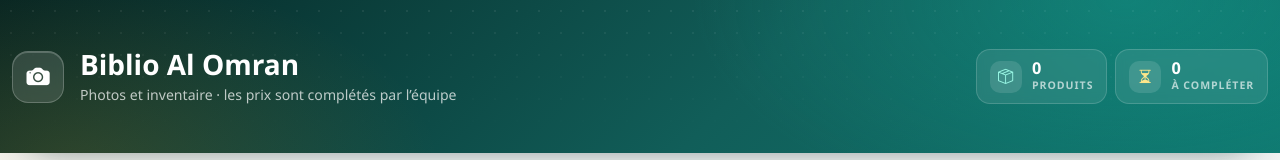
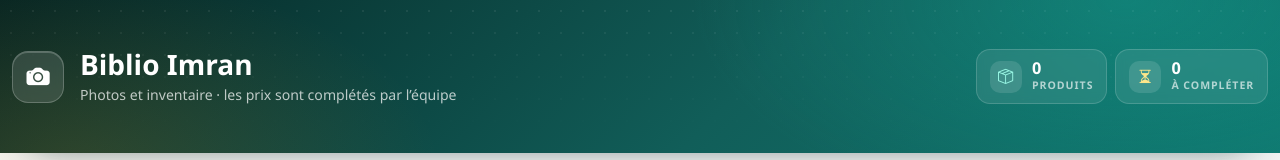
Before and after one commit to anwarbahida/bibliotique-al-omran, a React (Vite) app: page / in a window 1280 px wide. Shown: the top 160 px of the page. Built offline with nearby package versions, Linux system fonts and the light colour scheme; no server answers; the database is empty.

Commit message:
Omran to Imran

```diff
--- a/index.html
+++ b/index.html
@@ -9,7 +9,7 @@
       name="description"
       content="Biblio Al Omran — inventaire de produits avec photos, React, Bootstrap et Firestore."
     />
-    <title>Biblio Al Omran — Inventaire produits</title>
+    <title>Biblio Imran — Inventaire produits</title>
   </head>
   <body>
     <div id="root"></div>
--- a/package.json
+++ b/package.json
@@ -1,5 +1,5 @@
 {
-  "name": "bibliotiquealomran",
+  "name": "bibliotiqueImran",
   "private": true,
   "version": "0.0.0",
   "type": "module",
--- a/src/config.js
+++ b/src/config.js
@@ -1,4 +1,4 @@
-export const APP_NAME = 'Biblio Al Omran'
+export const APP_NAME = 'Biblio Imran'
 
 export const CURRENCY = (import.meta.env.VITE_CURRENCY || '').trim()
 
```
Also changed, not shown: 1 other file (tests, documents, lock files or other folders).
